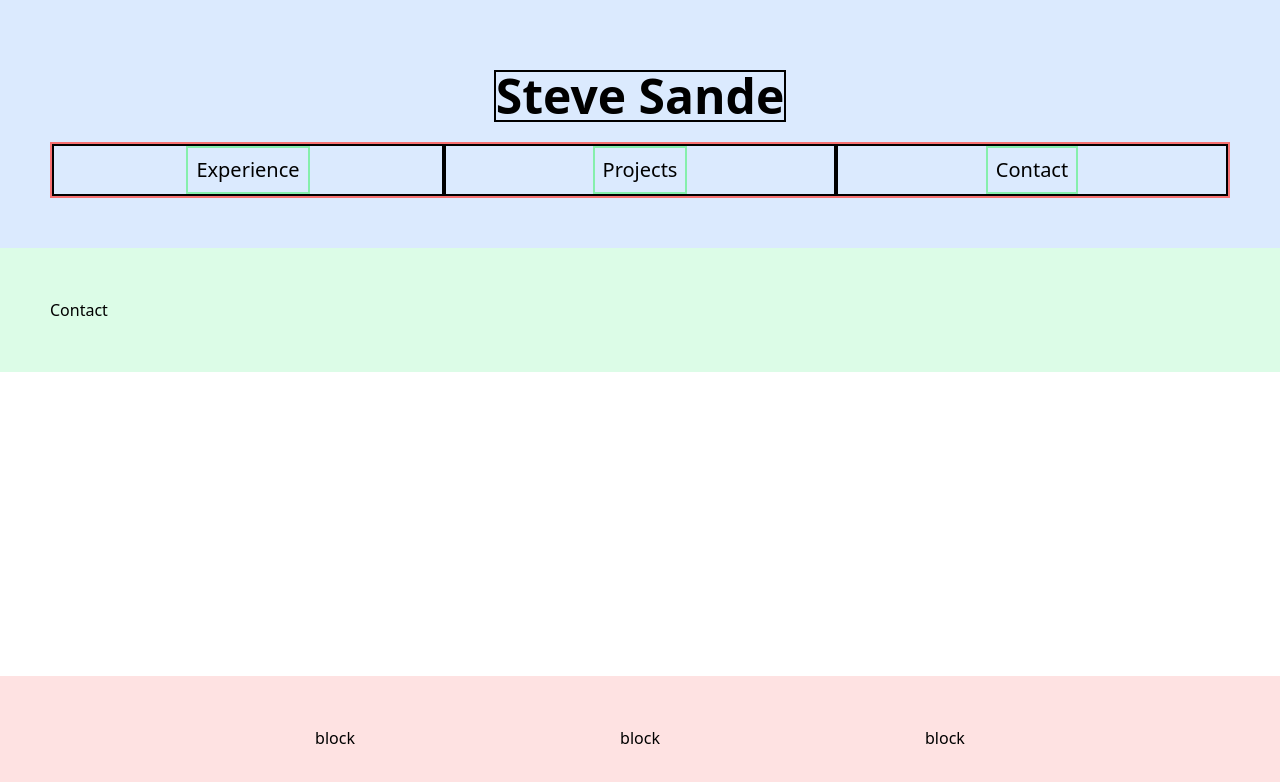
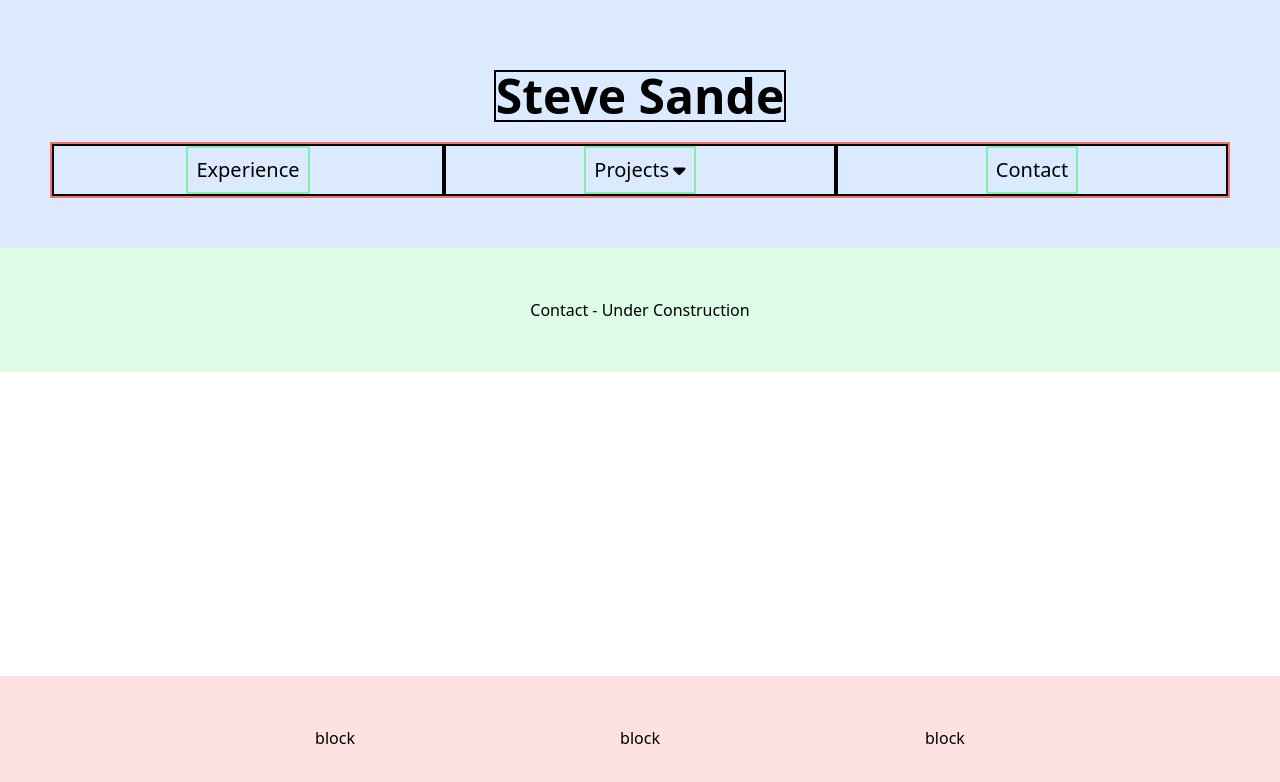
Before and after one commit to SteveSande/Web-Resume, a React (Vite) app: page /contact in a window 1280 px wide. Shown: the top 782 px of the page. Built offline with nearby package versions, Linux system fonts and the light colour scheme.

Commit message:
simplified navbar and set up dropdown for projects

```diff
--- a/package.json
+++ b/package.json
@@ -10,6 +10,10 @@
     "preview": "vite preview"
   },
   "dependencies": {
+    "@fortawesome/fontawesome-svg-core": "^6.4.2",
+    "@fortawesome/free-regular-svg-icons": "^6.4.2",
+    "@fortawesome/free-solid-svg-icons": "^6.4.2",
+    "@fortawesome/react-fontawesome": "^0.2.0",
     "@radix-ui/react-navigation-menu": "^1.1.3",
     "ariakit": "^2.0.0-next.44",
     "react": "^18.2.0",
--- a/src/App.tsx
+++ b/src/App.tsx
@@ -5,17 +5,20 @@ import Experience from "./pages/experience";
 import Contact from './pages/contact';
 import Projects from "./pages/projects";
 import {Route, Routes} from 'react-router-dom';
+import YourDreamDog from "./components/your-dream-dog/your-dream-dog";
 
 function App() {
   return (
     <div id="page" className="flex flex-col min-h-screen">
       <Header />
-      <main className="bg-green-100 p-[50px]">
+      <main className="bg-green-100 p-[50px] text-center">
         <Routes>
           <Route path='/' element={<Home />} />
           <Route path='/experience' element={<Experience />} />
           <Route path='/projects' element={<Projects />} />
           <Route path='/contact' element={<Contact />} />
+          <Route path='/projects/your-dream-dog' element={<YourDreamDog />} />
+          <Route path='/projects/business-website' element={<Projects />} />
         </Routes>
       </main>
       <Footer />
--- a/src/components/header.tsx
+++ b/src/components/header.tsx
@@ -1,11 +1,18 @@
 import MyMenu from "./nav-menu";
-import {Link} from 'react-router-dom';
+import { Link } from "react-router-dom";
 
 function Header() {
   return (
-    <header className="bg-blue-100 flex flex-col items-center p-[50px] text-center">
-      <Link className='border-solid border-black border-2 m-5 font-bold text-5xl' to='/'>Steve Sande</Link>
-      <MyMenu />
+    <header className="bg-blue-100">
+      <nav className="flex flex-col items-center p-[50px] text-center">
+        <Link
+          className="border-solid border-black border-2 m-5 font-bold text-5xl"
+          to="/"
+        >
+          Steve Sande
+        </Link>
+        <MyMenu />
+      </nav>
     </header>
   );
 }
--- a/src/components/nav-item.tsx
+++ b/src/components/nav-item.tsx
@@ -1,21 +1,51 @@
-import * as NavigationMenu from "@radix-ui/react-navigation-menu";
-import {Link} from 'react-router-dom';
+import { faCaretDown } from "@fortawesome/free-solid-svg-icons";
+import { FontAwesomeIcon } from "@fortawesome/react-fontawesome";
+import { Link } from "react-router-dom";
+import { useState } from "react"; // Import useState hook
 
 interface info {
   text: string;
   link: string;
+  dropdown?: boolean;
+  dropdownItems?: dropdownItemsType[];
 }
 
 function NavItem(props: info) {
+  const [isHovered, setIsHovered] = useState(false); // State to track hover state
+
+  const handleMouseEnter = () => {
+    setIsHovered(true); // Set isHovered to true when the mouse enters
+  };
+
+  const handleMouseLeave = () => {
+    setIsHovered(false); // Set isHovered to false when the mouse leaves
+  };
+
   return (
-    <NavigationMenu.Item className="flex justify-center border-solid border-black border-2 w-1/3">
-        <Link
-          className='p-2 border-solid border-green-300 border-2 text-xl'
-          to={props.link}
-        >
-          {props.text}
-        </Link>
-      </NavigationMenu.Item>
+    <li
+      className="flex justify-center border-solid border-black border-2 w-1/3"
+      onMouseEnter={handleMouseEnter} // Handle mouse enter event
+      onMouseLeave={handleMouseLeave} // Handle mouse leave event
+    >
+      <Link
+        className="p-2 border-solid border-green-300 border-2 text-xl"
+        to={props.link}
+      >
+        {props.text}
+        {props.dropdown && (
+          <>
+            <FontAwesomeIcon icon={faCaretDown} className="ml-1" />{" "}
+            {isHovered && (
+              <ul className="absolute bg-white p-2">
+                {props.dropdownItems?.map((item) => (
+                  <li> <Link to={item.path}>{item.text}</Link></li>
+                ))}
+              </ul>
+            )}
+          </>
+        )}
+      </Link>
+    </li>
   );
 }
 
--- a/src/components/nav-menu.tsx
+++ b/src/components/nav-menu.tsx
@@ -1,13 +1,14 @@
-import * as NavigationMenu from "@radix-ui/react-navigation-menu";
 import NavItem from "./nav-item";
 
 function MyMenu() {
+  let projects: dropdownItemsType[] = [{text:"Your Dream Dog", path:"/projects/your-dream-dog"}, {text:"Business Website", path:"/projects/business-website"}];
+
   return (
-    <NavigationMenu.Root className="flex w-full justify-evenly border-solid border-red-400 border-2 list-none">
+    <ul className="flex w-full justify-evenly border-solid border-red-400 border-2 list-none">
       <NavItem text='Experience' link='/experience'/>
-      <NavItem text='Projects'link='/projects'/>
+      <NavItem text='Projects'link='/projects' dropdown={true} dropdownItems={projects}/>
       <NavItem text='Contact' link='/contact' />
-    </NavigationMenu.Root>
+    </ul>
   );
 }
 
--- a/src/pages/contact.tsx
+++ b/src/pages/contact.tsx
@@ -1,3 +1,3 @@
 export default function Contact() {
-    return <h1>Contact</h1>
+    return <h1>Contact - Under Construction</h1>
 }
--- a/src/pages/experience.tsx
+++ b/src/pages/experience.tsx
@@ -1,3 +1,3 @@
 export default function Experience() {
-    return <h1>Experience</h1>
+    return <h1>Experience - Under Construction</h1>
 }
--- a/src/pages/home.tsx
+++ b/src/pages/home.tsx
@@ -1,3 +1,3 @@
 export default function Home() {
-    return <h1>Home</h1>
+    return <h1>Home - Under Construction</h1>
 }
--- a/src/pages/projects.tsx
+++ b/src/pages/projects.tsx
@@ -1,9 +1,3 @@
-import YourDreamDog from "../components/your-dream-dog/your-dream-dog";
-
 export default function Projects() {
-  return (
-
-      <YourDreamDog />
-
-  );
+  return <h1>Projects - Under Construction</h1>;
 }
--- /dev/null
+++ b/src/shared/dropdownItemsType.tsx
@@ -0,0 +1,4 @@
+type dropdownItemsType = {
+    text: string;
+    path: string;
+};
```
Also changed, not shown: public/favicon.png (added), 1 other file (tests, documents, lock files or other folders).
